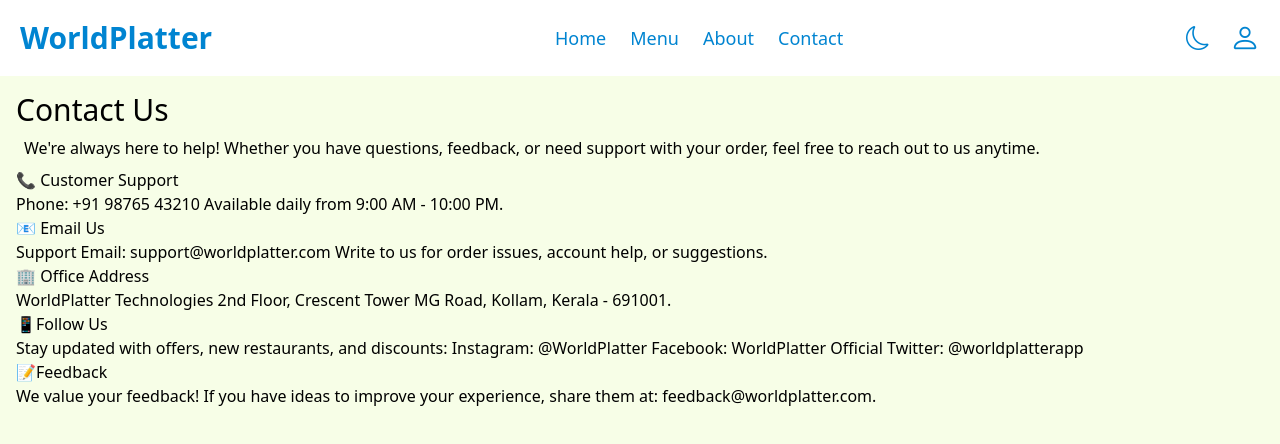
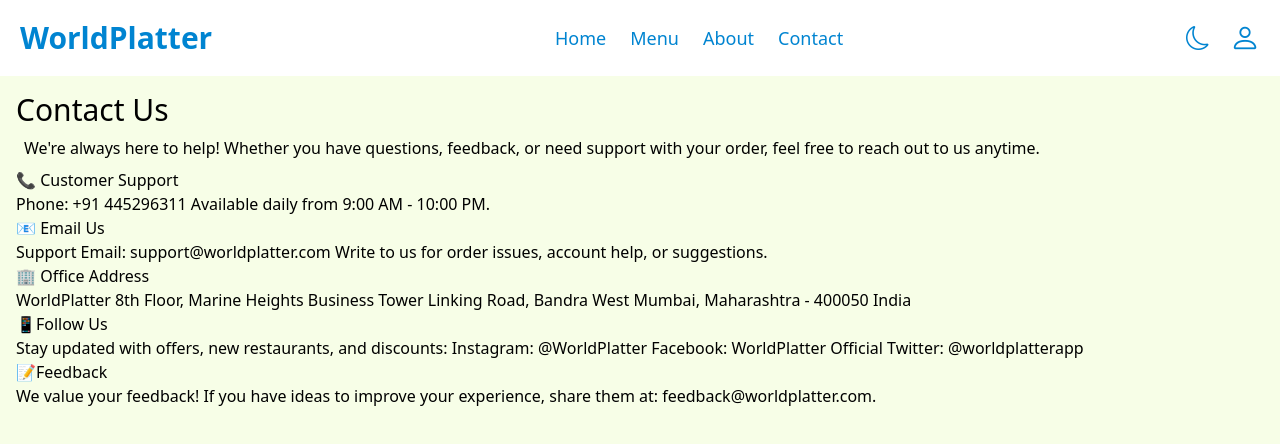
Before and after one commit to Minuja1703/food-order, a React (Vite) app: page /contact in a window 1280 px wide. Shown: the top 444 px of the page. Built offline with nearby package versions, Linux system fonts and the light colour scheme.

Commit message:
Updated Contact page

```diff
--- a/src/pages/Contact.jsx
+++ b/src/pages/Contact.jsx
@@ -10,7 +10,7 @@
       </p>
 
       <h1>📞 Customer Support</h1>
-      <p>Phone: +91 98765 43210 Available daily from 9:00 AM - 10:00 PM.</p>
+      <p>Phone: +91 445296311 Available daily from 9:00 AM - 10:00 PM.</p>
 
       <h1>📧 Email Us</h1>
       <p>
@@ -20,8 +20,7 @@
 
       <h1>🏢 Office Address</h1>
       <p>
-        WorldPlatter Technologies 2nd Floor, Crescent Tower MG Road, Kollam,
-        Kerala - 691001.
+        WorldPlatter 8th Floor, Marine Heights Business Tower Linking Road, Bandra West Mumbai, Maharashtra - 400050 India
       </p>
 
       <h1>📱Follow Us</h1>
```
